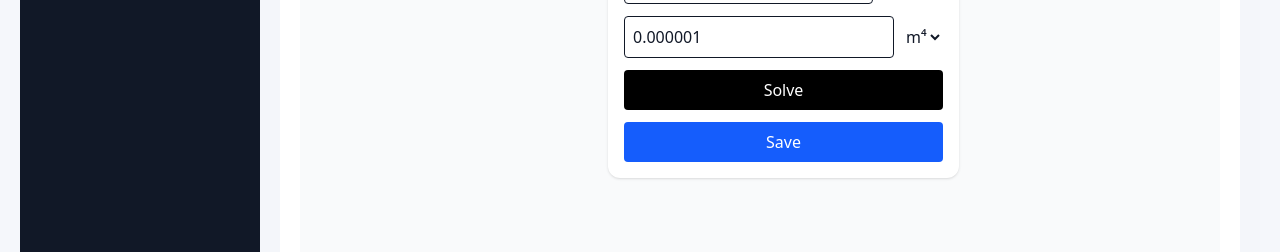
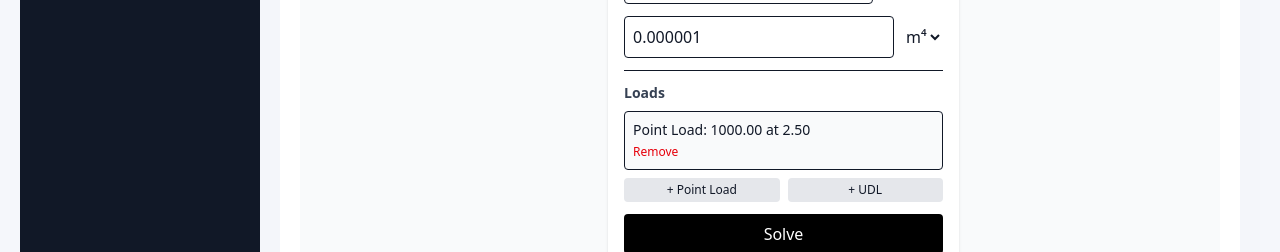
Before and after one commit to sunilphy-max/PhyCalcPro, a Next.js app: page /products/beams in a window 1280 px wide. Shown: the part 494-746 px from the top of the page. Built offline with nearby package versions, Linux system fonts and the light colour scheme; no server answers; the database is empty.

Commit message:
Update BeamInputs.tsx

```diff
--- a/src/components/beam/BeamInputs.tsx
+++ b/src/components/beam/BeamInputs.tsx
@@ -1,4 +1,6 @@
 "use client";
+
+import type { Load } from "@/lib/beam/types";
 
 type Props = {
   projectName: string;
@@ -26,6 +28,12 @@ type Props = {
 
   support: "simply_supported" | "cantilever" | "fixed_fixed";
   setSupport: (v: "simply_supported" | "cantilever" | "fixed_fixed") => void;
+
+  loads: Load[];
+  updateLoad: (index: number, newLoad: Load) => void;
+  removeLoad: (index: number) => void;
+  addPointLoad: () => void;
+  addUDL: () => void;
 
   calculate: () => void;
   saveProject: () => void;
@@ -124,6 +132,44 @@ export default function BeamInputs(props: Props) {
         </select>
       </div>
 
+      {/* LOADS */}
+      <div className="border-t pt-3">
+        <label className="text-sm font-semibold text-gray-700 mb-2 block">Loads</label>
+        {props.loads.map((load, idx) => (
+          <div key={idx} className="mb-2 p-2 bg-gray-50 rounded border text-sm">
+            {load.type === "point" ? (
+              <>
+                <div>Point Load: {load.value.toFixed(2)} at {load.position.toFixed(2)}</div>
+              </>
+            ) : (
+              <>
+                <div>UDL: {load.value.toFixed(2)} from {load.start.toFixed(2)} to {load.end.toFixed(2)}</div>
+              </>
+            )}
+            <button
+              onClick={() => props.removeLoad(idx)}
+              className="text-xs text-red-600 hover:text-red-800 mt-1"
+            >
+              Remove
+            </button>
+          </div>
+        ))}
+        <div className="flex gap-2">
+          <button
+            onClick={props.addPointLoad}
+            className="flex-1 text-xs bg-gray-200 hover:bg-gray-300 py-1 rounded"
+          >
+            + Point Load
+          </button>
+          <button
+            onClick={props.addUDL}
+            className="flex-1 text-xs bg-gray-200 hover:bg-gray-300 py-1 rounded"
+          >
+            + UDL
+          </button>
+        </div>
+      </div>
+
       {/* ACTIONS */}
       <button
         onClick={props.calculate}
```
